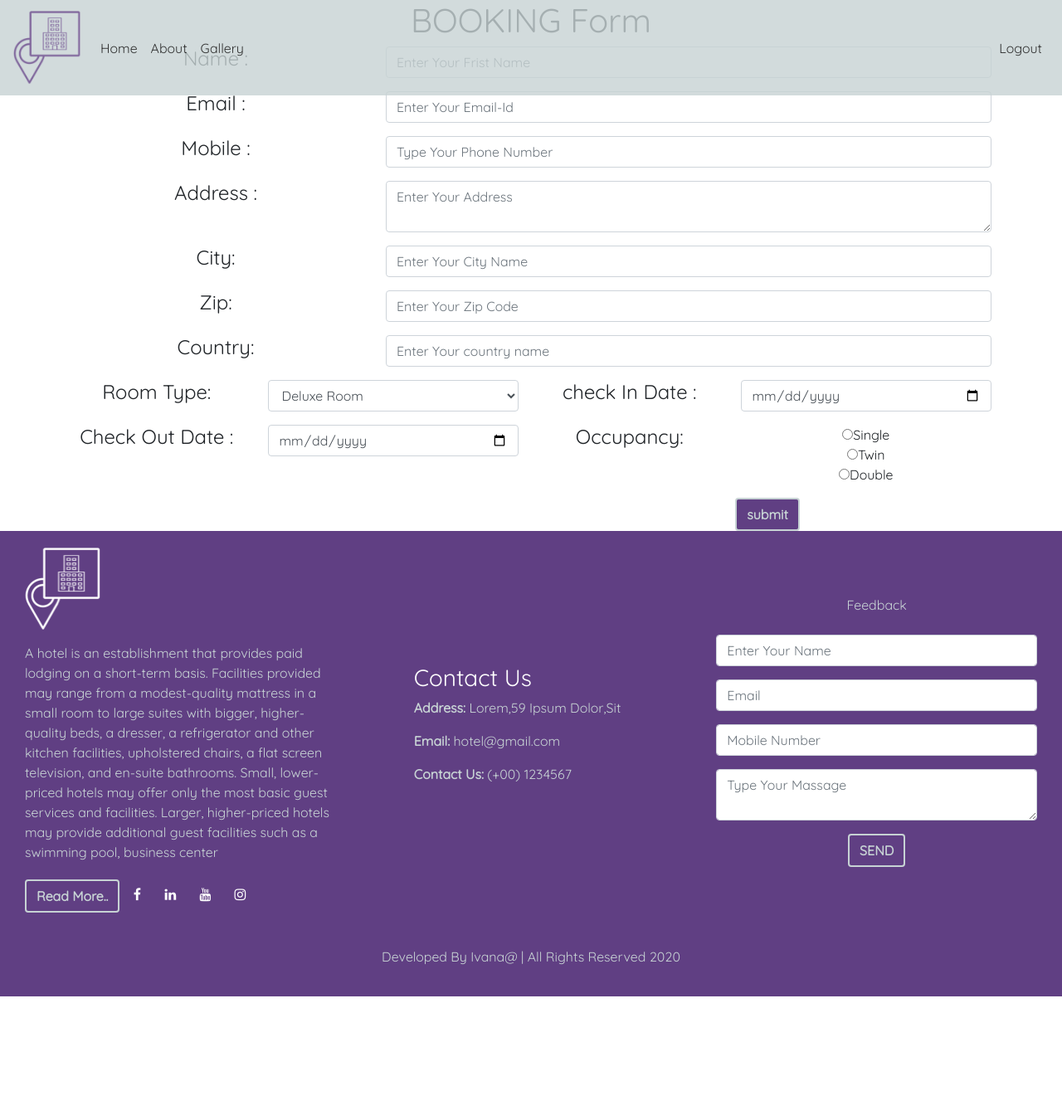
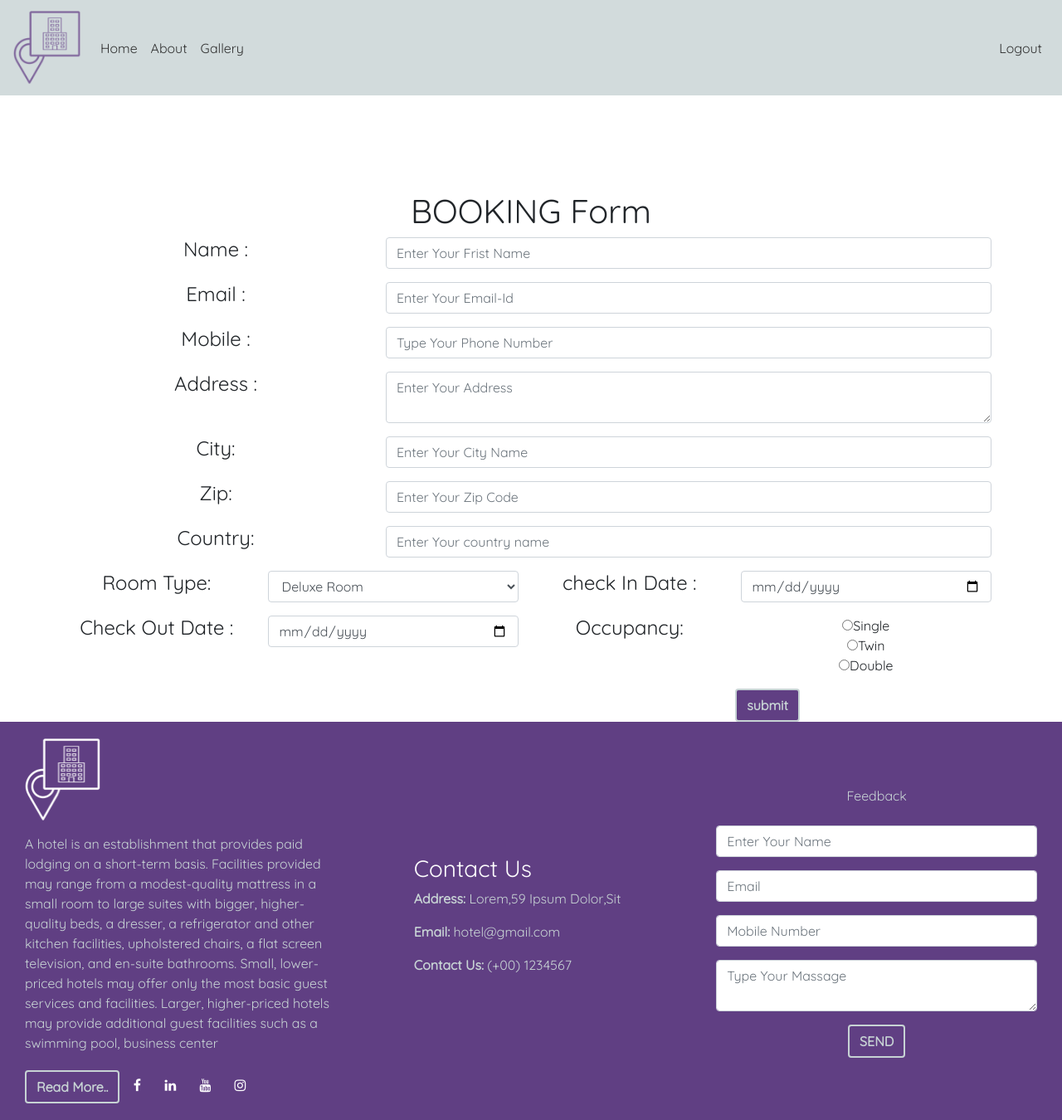
Before and after one commit to milivojevic-dev/hotel, a PHP site: page /booking-form.php in a window 1280 px wide. Shown: the top 1350 px of the page at 83% size. Before the commit the page ends 1201 px from the top, so only its background shows below. Run offline with PHP 8.4, Linux system fonts and the light colour scheme; a user stored in the database is signed in; data that the repository does not hold is empty.

Commit message:
Update style.css

```diff
--- a/css/style.css
+++ b/css/style.css
@@ -70,11 +70,6 @@ h3 {
 
 /* === Carousel Section End === */
 
-/* === Login === */
-.login-section{
-    padding: 160px 0 40px;
-}
-/* === Login End === */
 
 /* === Rooms Section === */
 .room-section {
@@ -273,6 +268,12 @@ li.dropdown a{
 }
 
 /* === Admin End === */
+
+/* === Booking Form === */
+.booking-form-section{
+    padding-top: 230px;
+}
+/* === Booking Form End === */
 @media screen and (max-width: 767px) {
 
     footer .col-md-3 {
```
